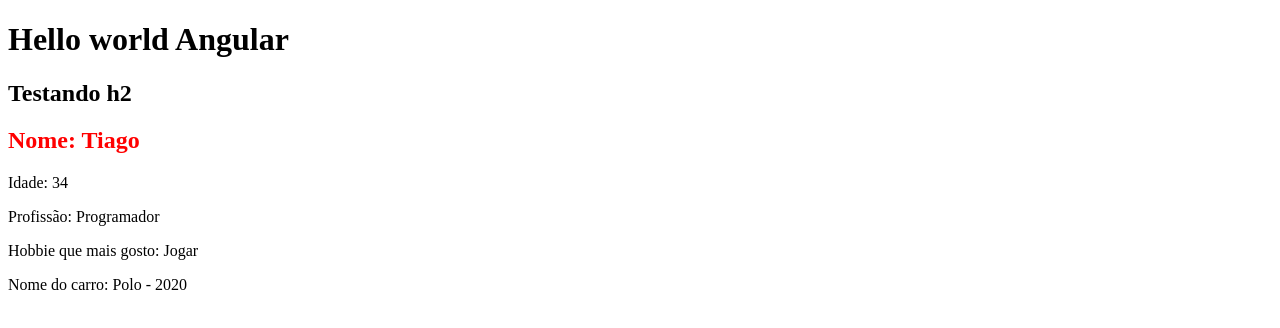
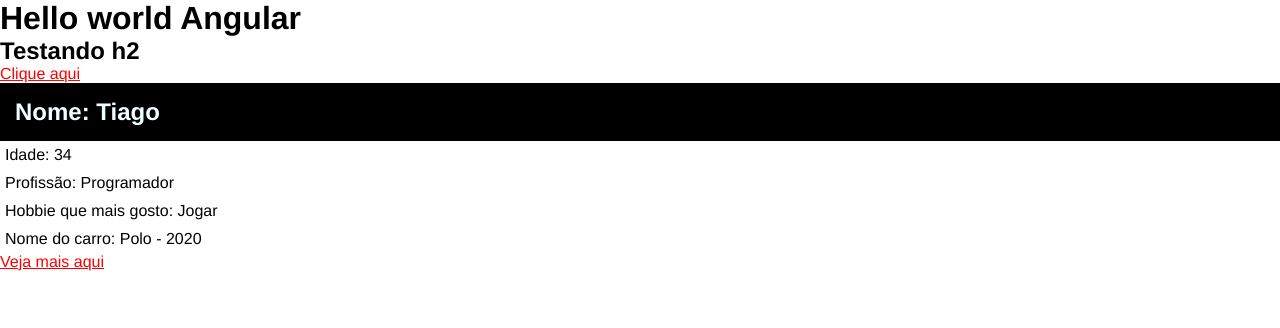
Before and after one commit to TiagoBarbosa88/Angular_-Hora_De_Codar, an Angular app in the folder curso_angular/: page / in a window 1280 px wide. Shown: the top 328 px of the page. Built offline with nearby package versions, Linux system fonts and the light colour scheme.

Commit message:
Css Global e scoped

```diff
--- a/curso_angular/src/app/app.component.html
+++ b/curso_angular/src/app/app.component.html
@@ -1,3 +1,7 @@
 <h1>Hello world Angular</h1>
 <h2>Testando h2</h2>
 <app-first-component></app-first-component>
+
+<div>
+  <a href="">  Veja mais aqui</a>
+</div>
--- a/curso_angular/src/app/components/first-component/first-component.component.css
+++ b/curso_angular/src/app/components/first-component/first-component.component.css
@@ -1,3 +1,14 @@
 h2 {
   color: red;
 }
+
+.title {
+  background: #000;
+  color: azure;
+  padding: 15px;
+}
+
+
+p {
+  padding: 5px;
+}
--- a/curso_angular/src/app/components/first-component/first-component.component.html
+++ b/curso_angular/src/app/components/first-component/first-component.component.html
@@ -1,4 +1,7 @@
-<h2>Nome: {{ name }}</h2>
+<div>
+  <a href=""> Clique aqui</a>
+</div>
+<h2 class="title">Nome: {{ name }}</h2>
 <p>Idade: {{ age }}</p>
 <p>Profissão: {{ job }}</p>
 <p>Hobbie que mais gosto: {{ hobbies[1] }}</p>
@@ -8,6 +11,7 @@
 
 
 
+
 <!-- <div *ngFor="let hobbie of hobbies">
   {{ hobbie }}
 </div>
--- a/curso_angular/src/styles.css
+++ b/curso_angular/src/styles.css
@@ -1 +1,9 @@
-/* You can add global styles to this file, and also import other style files */
+* {
+  margin: 0;
+  padding: 0;
+  font-family: Helvetica, sans-serif;
+}
+
+a {
+  color: red;
+}
```
Also changed, not shown: 1 other file (tests, documents, lock files or other folders).
